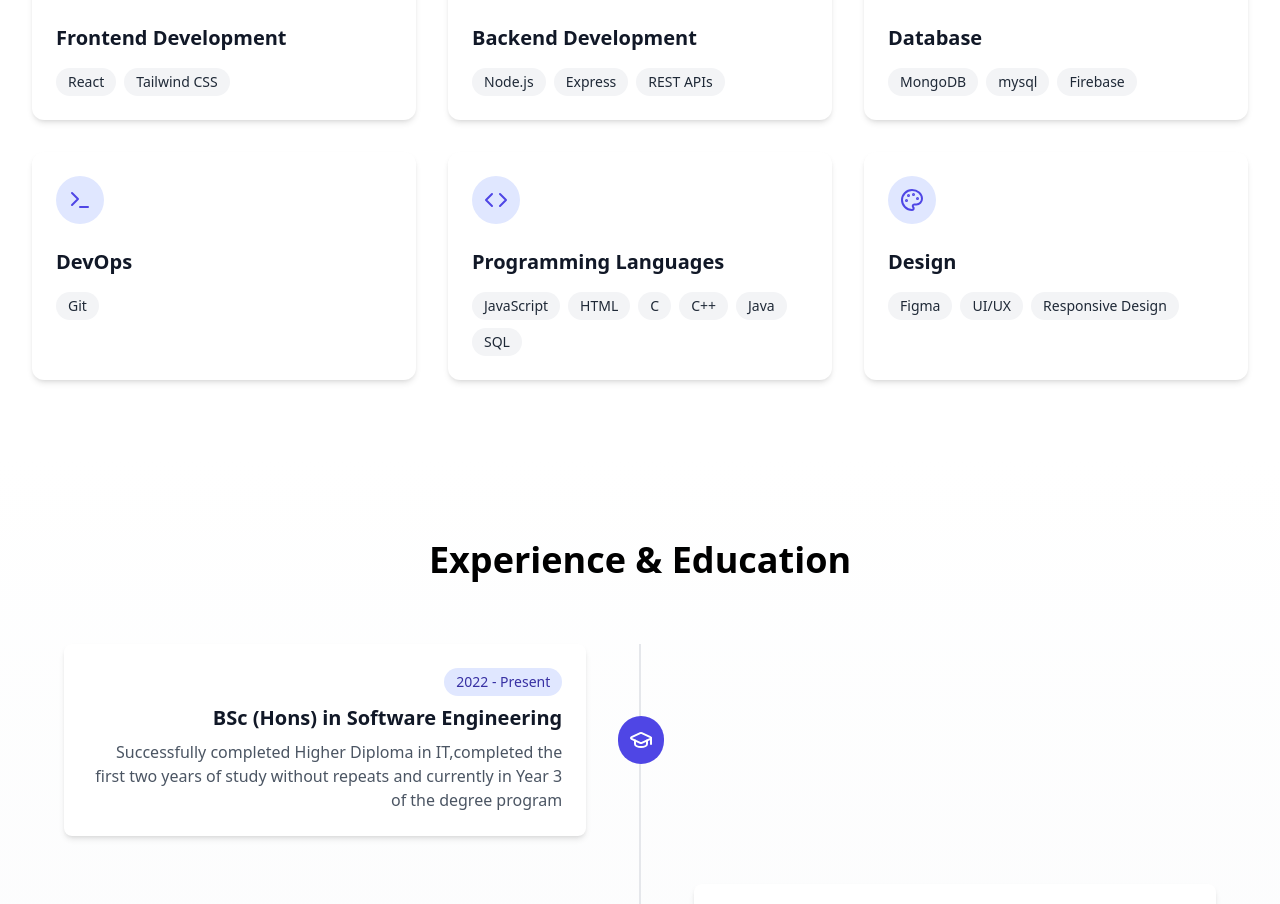
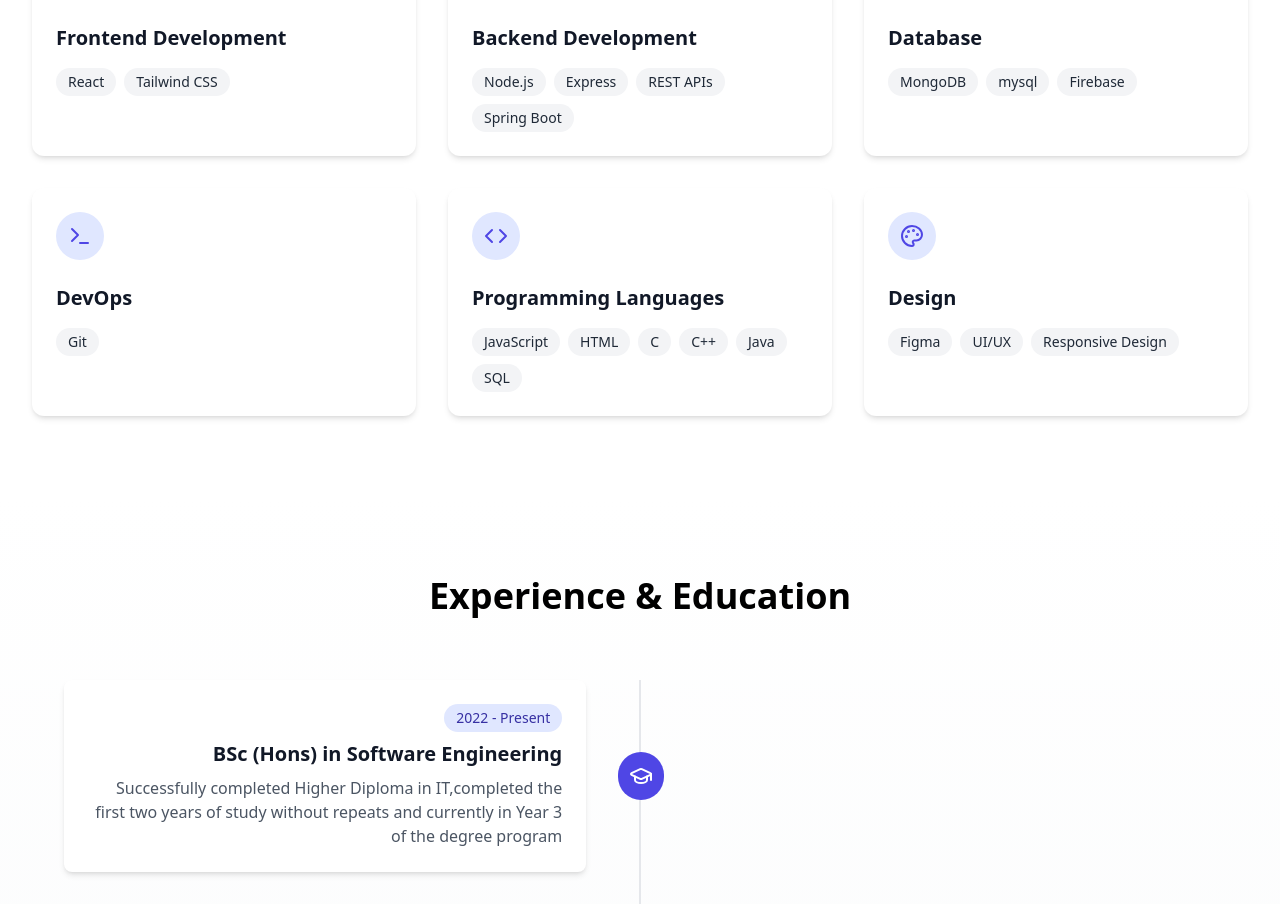
Before and after one commit to AyeshShrinath/react-portfolio-master, a React (Vite) app: page / in a window 1280 px wide. Shown: the part 1960-2864 px from the top of the page. Built offline with nearby package versions, Linux system fonts and the light colour scheme.

Commit message:
new backend learn

```diff
--- a/package.json
+++ b/package.json
@@ -20,7 +20,7 @@
   "devDependencies": {
     "@eslint/js": "^9.9.1",
     "@types/react": "^18.3.5",
-    "@types/react-dom": "^18.3.0",
+    "@types/react-dom": "^18.3.7",
     "@vitejs/plugin-react": "^4.3.1",
     "autoprefixer": "^10.4.18",
     "eslint": "^9.9.1",
--- a/src/components/Skills.tsx
+++ b/src/components/Skills.tsx
@@ -11,7 +11,7 @@ const skills = [
   {
     category: 'Backend Development',
     icon: Server,
-    skills: ['Node.js', 'Express', 'REST APIs'],
+    skills: ['Node.js', 'Express', 'REST APIs','Spring Boot'],
   },
   {
     category: 'Database',
```
Also changed, not shown: 1 other file (tests, documents, lock files or other folders).
